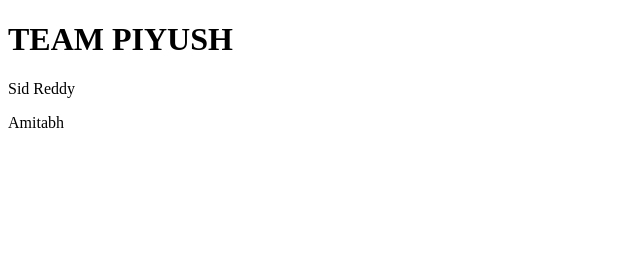
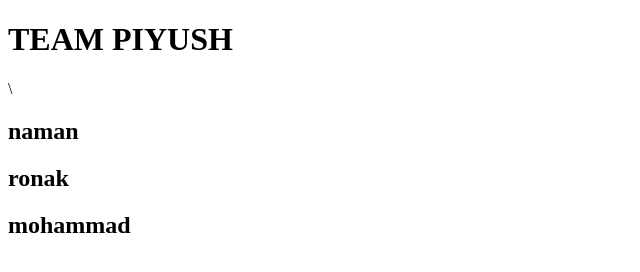
Before and after one commit to Rishabh32700/ITM_contribution, a plain HTML site: page index.html in a window 1280 px wide. Shown: the whole page, without its empty margins (0-640 px from the left). Drawn offline with Linux system fonts and the light colour scheme.

Commit message:
naman is best

```diff
--- a/index.html
+++ b/index.html
@@ -6,8 +6,9 @@
     <title>Document</title>
 </head>
 <body>
-    <h1>TEAM PIYUSH</h1>
-    <p>Sid Reddy</p>
-    <p>Amitabh</p>
+    <h1>TEAM PIYUSH</h1>\
+    <h2>naman</h2>
+    <h2>ronak</h2>
+    <h2>mohammad</h2>
 </body>
 </html>
```
